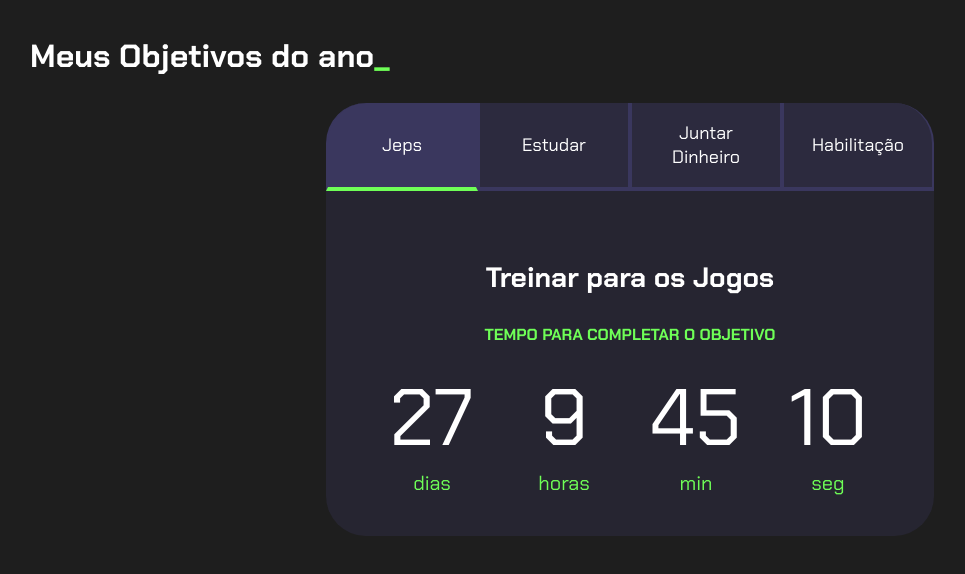
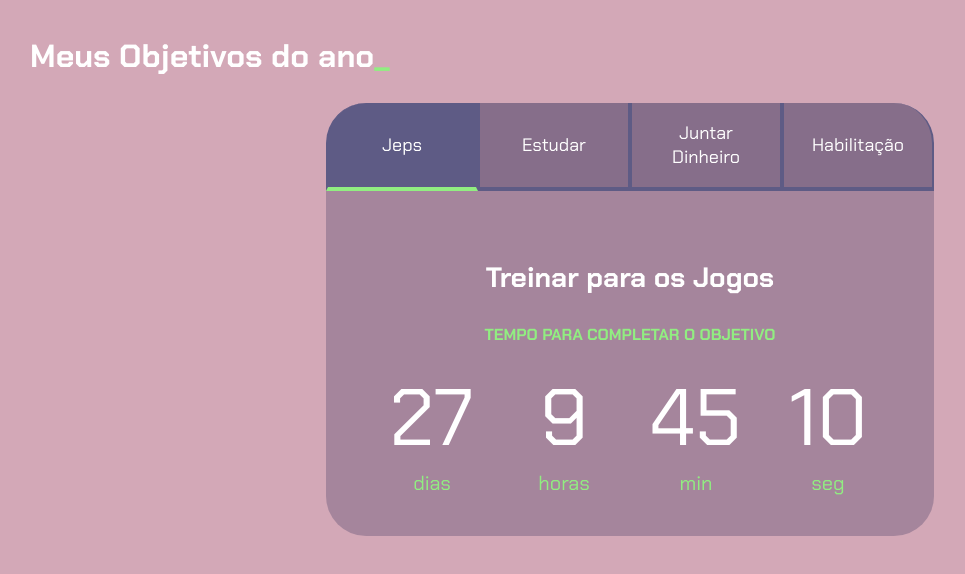
Before and after one commit to LorenaCorreia/fredogato, a plain HTML site: page index.html in a window 1280 px wide. Shown: the whole page, without its empty margins (10-975 px from the left). Drawn offline with Linux system fonts and the light colour scheme.

Commit message:
style.css

```diff
--- a/style.css
+++ b/style.css
@@ -1,10 +1,10 @@
 @import url('https://fonts.googleapis.com/css2?family=Chakra+Petch:wght@400;700&display=swap');
 
 :root {
-    --cor-de-fundo: #1E1E1E;
-    --verde: #6FFF57;
+    --cor-de-fundo: #d3a8b7;
+    --verde: #91ee81;
     --branco: #FFFFFF;
-    --botao-ativo: #3A375E;
+    --botao-ativo: #5e5b85;
     --botao-inativo: rgba(58, 55, 94, 0.5);
     --texto-fundo: rgba(58, 55, 94, 0.3);
 }
```
